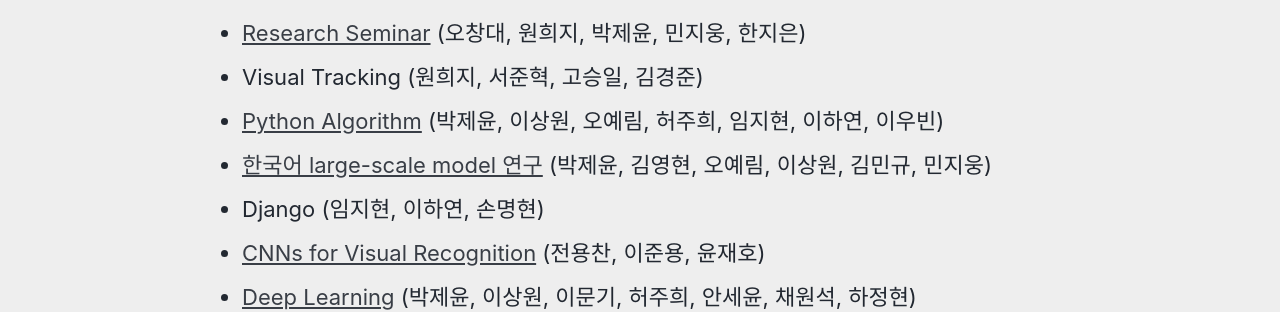
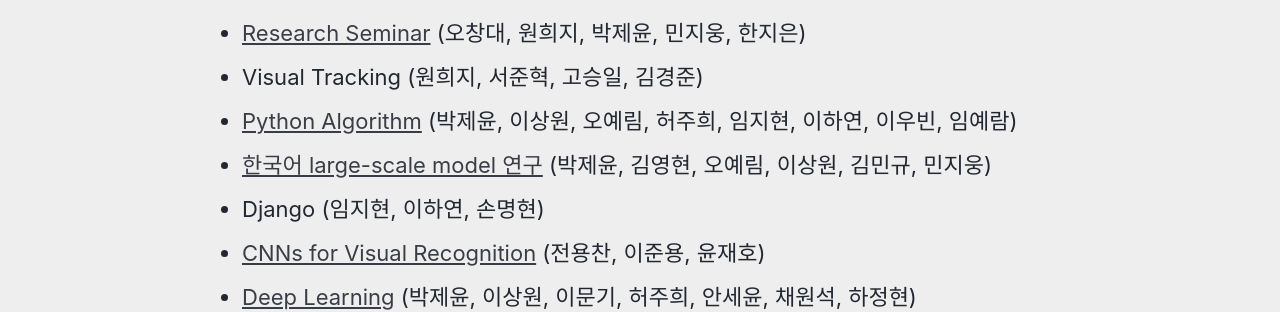
Before and after one commit to TAVEResearch/TAVEResearch.github.io, a Jekyll site: the page built from about.md, in a window 1280 px wide. Shown: the part 1186-1498 px from the top of the page. Built offline with Jekyll 4.4.1, drawn with Linux system fonts in a browser that asks for light colours; cached includes are drawn as plain includes.

Commit message:
Update about.md

```diff
--- a/about.md
+++ b/about.md
@@ -28,7 +28,7 @@ author_profile: false
 
 - [Research Seminar](https://www.notion.so/Research-Seminar-c5cc5ea3cec34e1ea93dba80d6040dad) (오창대, 원희지, 박제윤, 민지웅, 한지은)
 - Visual Tracking (원희지, 서준혁, 고승일, 김경준)
-- [Python Algorithm](https://github.com/TAVEResearch/TAVE_algorithm_study) (박제윤, 이상원, 오예림, 허주희, 임지현, 이하연, 이우빈)
+- [Python Algorithm](https://github.com/TAVEResearch/TAVE_algorithm_study) (박제윤, 이상원, 오예림, 허주희, 임지현, 이하연, 이우빈, 임예람)
 - [한국어 large-scale model 연구](https://github.com/TAVEResearch/Korean_large-scale_model) (박제윤, 김영현, 오예림, 이상원, 김민규, 민지웅)
 - Django (임지현, 이하연, 손명현)
 - [CNNs for Visual Recognition](https://github.com/TAVEResearch/cs231n) (전용찬, 이준용, 윤재호)
```
